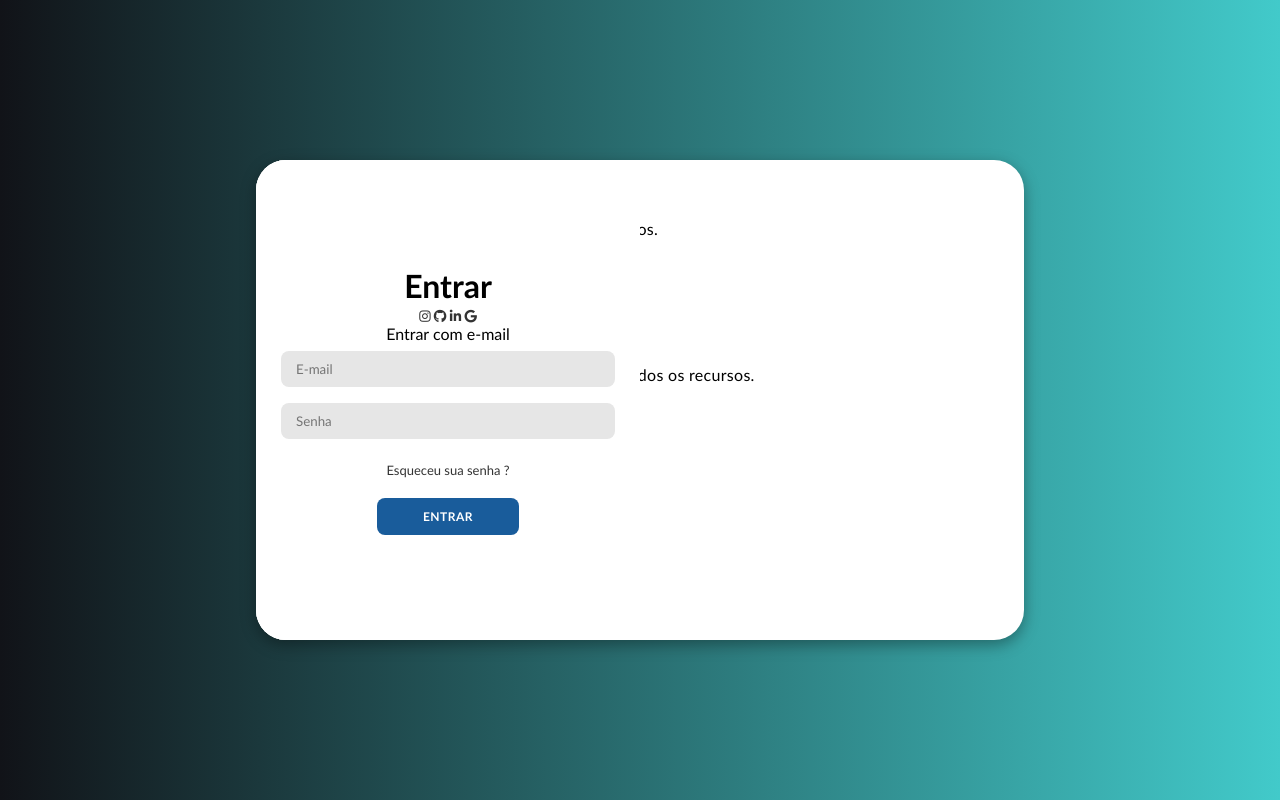
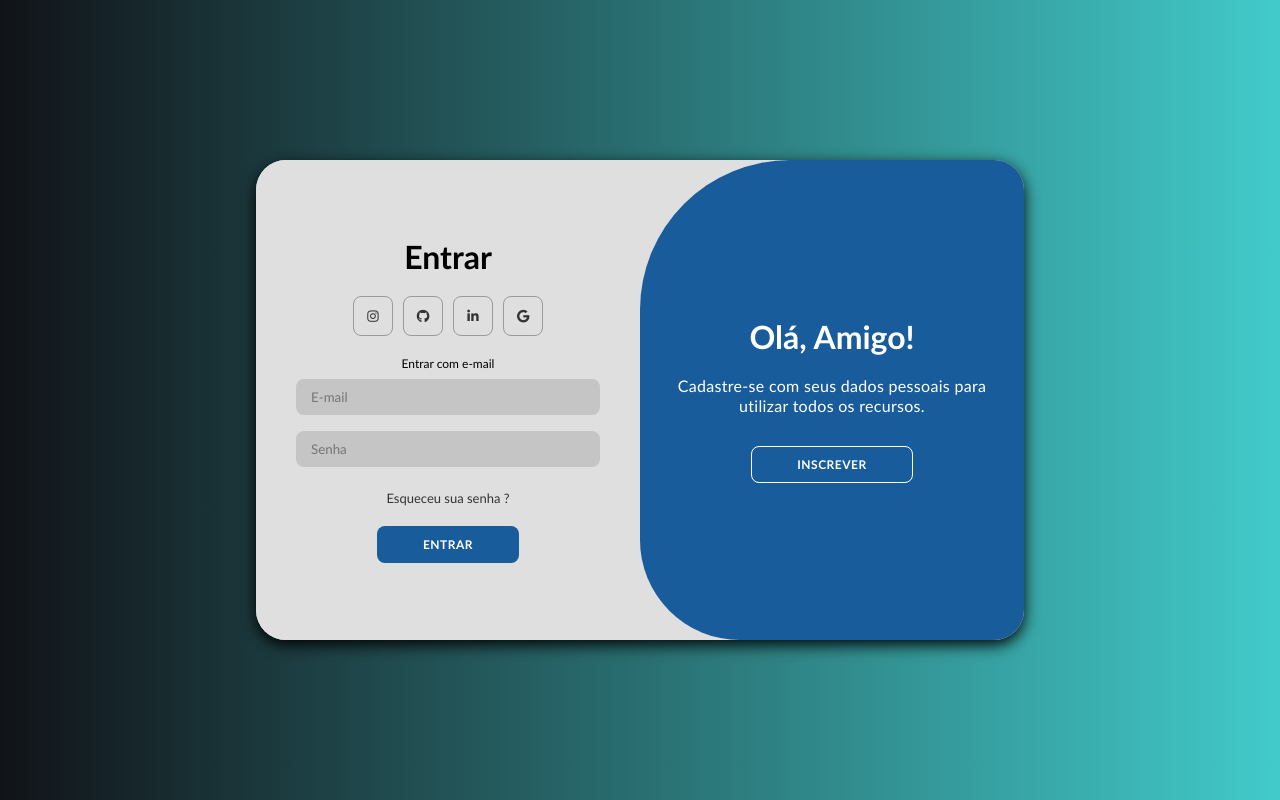
Before and after one commit to DiasKevin121/tela-login, a plain HTML site: page index.html in a window 1280 px wide. Drawn offline with Linux system fonts and the light colour scheme.

Commit message:
update js

```diff
--- a/estilo.css
+++ b/estilo.css
@@ -1,6 +1,7 @@
 * {
     margin: 0;
     padding: 0;
+    box-sizing: border-box;
     font-family: 'Trebuchet MS', 'Lucida Sans Unicode', 'Lucida Grande', 'Lucida Sans', Arial, sans-serif;
 }
 body {
@@ -13,9 +14,9 @@ body {
     height: 100vh;
 }
 .container {
-    background: #fff;
+    background: #dfdfdf;
     border-radius: 30px;
-    box-shadow: 0 5px 15px rgba(0, 0, 0, 0.35);
+    box-shadow: 0 5px 15px rgba(0, 0, 0, 0.959);
     position: relative;
     overflow: hidden;
     width: 768px;
@@ -28,7 +29,7 @@ body {
     letter-spacing: 0.3px;
     margin: 20px 0;
 }
-container span {
+.container span {
     font-size: 12px;
 }
 .container a {
@@ -55,7 +56,7 @@ container span {
     border-color: #fff;
 }
 .container form {
-    background: #ffffff;
+    background: #dfdfdf;
     display: flex;
     align-items: center;
     justify-content: center;
@@ -64,7 +65,7 @@ container span {
     height: 100%;
 }
 .container input {
-    background: #e6e6e6;
+    background: #c5c5c5;
     border: 0;
     margin: 8px 0;
     padding: 10px 15px;
@@ -83,3 +84,102 @@ container span {
     width: 50%;
     z-index: 2;
 }
+.container.active .sign-in {
+    transform: translateX(100%);
+    /* X movimentar o elemento na horizontal */
+}
+.sign-up {
+    left: 0;
+    width: 50%;
+    opacity: 0;
+    z-index: 1;
+}
+.container.active .sign-up {
+    transform: translateX(100%);
+    opacity: 1;
+    z-index: 5;
+    animation: move 0.6s;
+}
+/* permite criar animações. permite criar pontos especificos no tempo da animação */
+@keyframes move {
+    0%, 49.99% {
+        opacity: 0;
+        z-index: 1;
+    }
+    50%, 100% {
+        opacity: 1;
+        z-index: 5;
+    }
+}
+
+.social-icons {
+    margin: 20px 0;
+}
+.social-icons a {
+    border: 1px solid #9b9b9b;
+    border-radius: 20%;
+    display: inline-flex;
+    justify-content: center;
+    align-items: center;
+    margin: 0 3px;
+    width: 40px;
+    height: 40px;
+}
+
+.toggle-container {
+    position: absolute;
+    top: 0;
+    left: 50%;
+    width: 50%;
+    height: 100%;
+    overflow: hidden;
+    transition: all 0.6s ease-in-out;
+    border-radius: 150px 0 0 100px;
+    z-index: 1000;
+}
+.container.active .toggle-container {
+    transform: translateX(-100%);
+    border-radius: 0 150px 100px 0;
+}
+.toggle {
+    background: #195c9b;
+    background: linear-gradient(to right #2e7cb1, #195c9b);
+    height: 100%;
+    color: #fff;
+    position: relative;
+    left: -100%;
+    width: 200%;
+    transform: translateX(0);
+    transition: all 0.6s ease-in-out;
+}
+
+.container.active .toggle {
+    transform: translateX(50%);
+}
+.toggle-painel {
+    position: absolute;
+    width: 50%;
+    height: 100%;
+    display: flex;
+    align-items: center;
+    justify-content: center;
+    flex-direction: column;
+    padding: 0 30px;
+    text-align: center;
+    top: 0;
+    transform: translateX(0);
+    transition: all 0.6s ease-in-out;
+}
+.toggle-left {
+    transform: translateX(-200%);
+}
+.container.active .toggle-left {
+    transform: translateX(0);
+}
+.toggle-right {
+    right: 0;
+    transform: translateX(0);
+}
+.container.active .toggle-right {
+    transform: translateX(200%);
+}
--- a/index.html
+++ b/index.html
@@ -53,19 +53,19 @@
             <form action="">
                 <h1> Entrar </h1>
                 <div class="social-icons">
-                    <a href="#" target="_blank">
+                    <a href="https://www.instagram.com/" target="_blank">
                         <i class="fa-brands fa-instagram"></i>
                     </a>
 
-                    <a href="#" target="_blank">
+                    <a href="https://github.com/" target="_blank">
                         <i class="fa-brands fa-github"></i>
                     </a>
 
-                    <a href="#" target="_blank">
+                    <a href="https://www.linkedin.com/" target="_blank">
                         <i class="fa-brands fa-linkedin-in"></i>
                     </a>
 
-                    <a href="#" target="_blank">
+                    <a href="https://accounts.google.com/v3/signin/identifier?continue=https%3A%2F%2Fmail.google.com%2Fmail%2F&ifkv=AS5LTASTY9ZWLQhKQP1gxXt2gBojm7PEtQozaYyhMa5gX2k41VVOotWTtXj8uRn0dKo4JUbDX__pnw&rip=1&sacu=1&service=mail&flowName=GlifWebSignIn&flowEntry=ServiceLogin&dsh=S570884443%3A1720049724385739&ddm=0" target="_blank">
                         <i class="fa-brands fa-google"></i>
                     </a>
                 </div>
@@ -79,7 +79,7 @@
             </form>
         </div>
 
-        <div class="toglle-container">
+        <div class="toggle-container">
             <div class="toggle">
 
                 <div class="toggle-painel toggle-left">
@@ -97,5 +97,7 @@
         </div>
     </div>
 
+    <script src="script.js"> </script>
+
 </body>
 </html>
--- /dev/null
+++ b/script.js
@@ -0,0 +1,11 @@
+const container = document.getElementById('container');
+const registerBtn = document.getElementById('register');
+const loginBtn = document.getElementById('login');
+
+registerBtn.addEventListener('click', () => {
+    container.classList.add('active');
+});
+
+loginBtn.addEventListener('click', () => {
+    container.classList.remove('active');
+});
```
